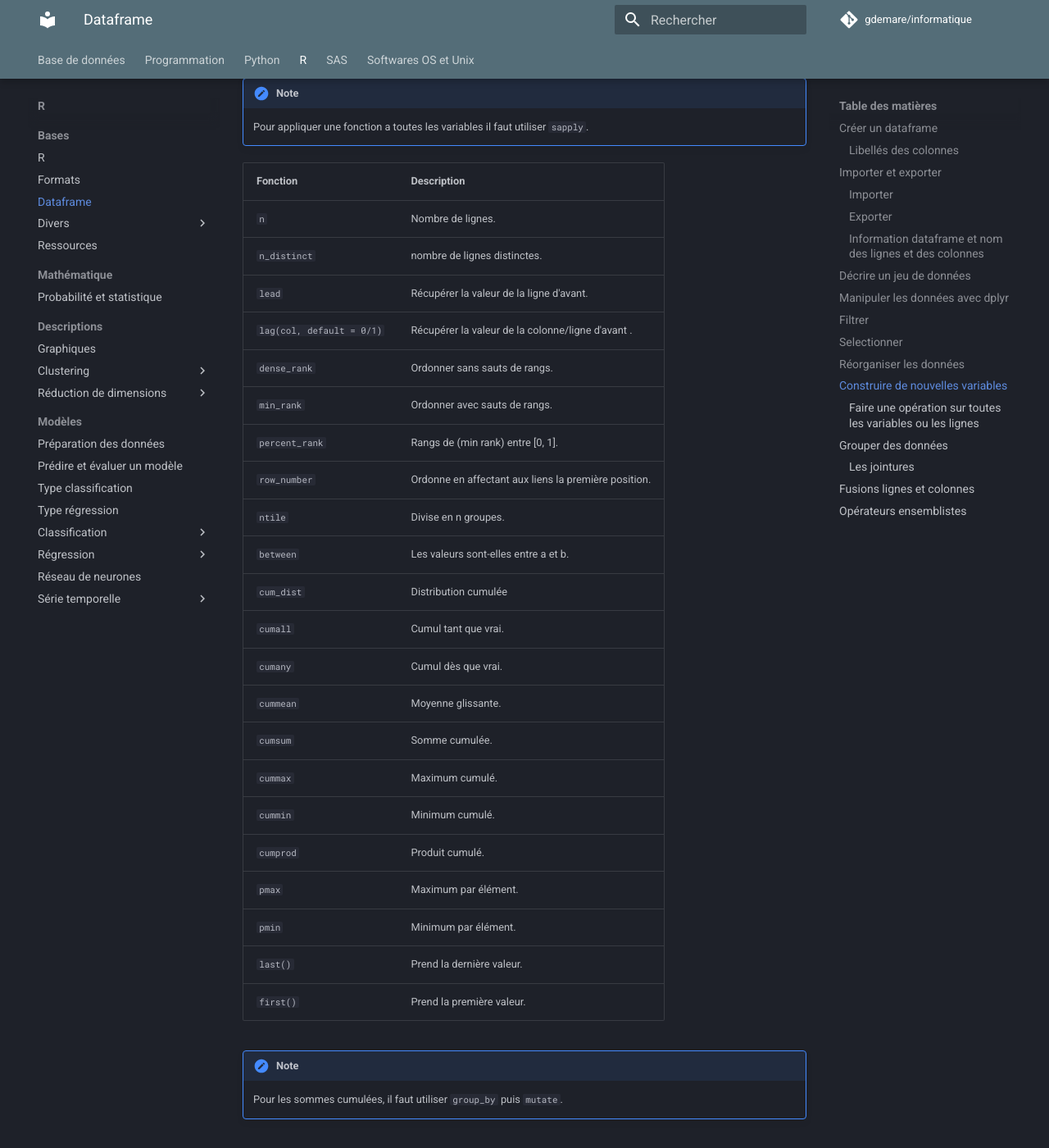
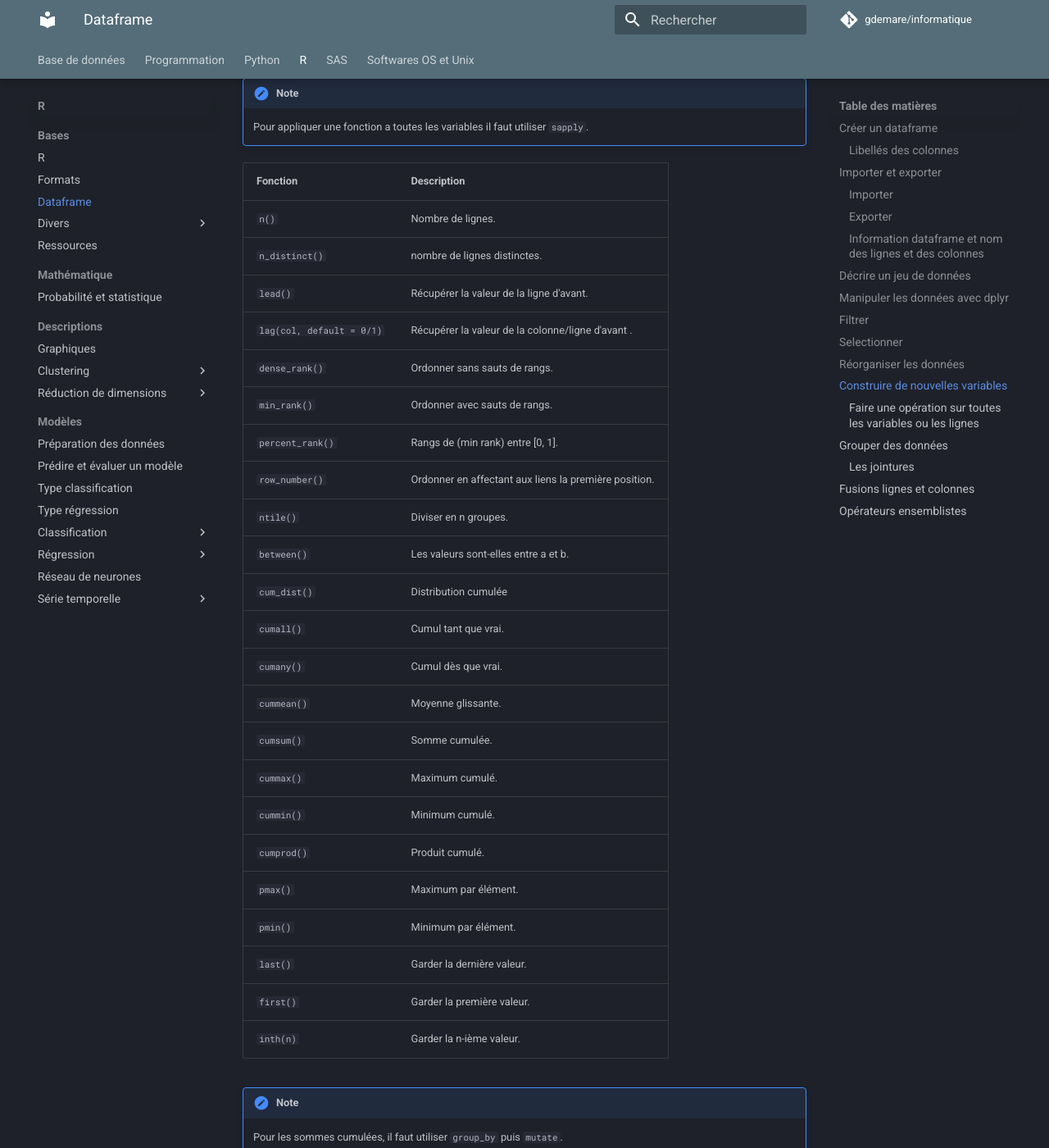
Before and after one commit to gdemare/Informatique, an MkDocs documentation site: the page built from docs/r/manipuler-donnees_r.md, in a window 1280 px wide and 1400 px high, scrolled down 4707 px. Shown: the whole window at 82% size. Built offline with MkDocs 1.6.1 and Material for MkDocs 9.7.7, drawn with Linux system fonts in a browser that asks for light colours; comment, search, counter and statistics services are not loaded; some of the changed text lies outside the part shown.

Commit message:
Update manipuler-donnees_r.md

```diff
--- a/docs/r/manipuler-donnees_r.md
+++ b/docs/r/manipuler-donnees_r.md
@@ -157,31 +157,31 @@ Options :
 !!! note
 	Pour appliquer une fonction a toutes les variables il faut utiliser `sapply`.
 
-
 Fonction		| Description
 ----------------|-----------
-`n` 			| Nombre de lignes.
-`n_distinct` 	| nombre de lignes distinctes.
-`lead`			| Récupérer la valeur de la ligne d'avant.
-`lag(col, default = 0/1)` 			| Récupérer la valeur de la colonne/ligne d'avant .
-`dense_rank` 	| Ordonner sans sauts de rangs.
-`min_rank` 		| Ordonner avec sauts de rangs.
-`percent_rank`	| Rangs de (min rank) entre [0, 1].
-`row_number`	| Ordonne en affectant aux liens la première position.
-`ntile` 		| Divise en n groupes.
-`between` 		| Les valeurs sont-elles entre a et b.
-`cum_dist` 		| Distribution cumulée
-`cumall` 		| Cumul tant que vrai.
-`cumany` 		| Cumul dès que vrai.
-`cummean` 		| Moyenne glissante.
-`cumsum` 		| Somme cumulée.
-`cummax` 		| Maximum cumulé.
-`cummin` 		| Minimum cumulé.
-`cumprod` 		| Produit cumulé.
-`pmax` 			| Maximum par élément.
-`pmin` 			| Minimum par élément.
-`last()` 		| Prend la dernière valeur.
-`first()` 		| Prend la première valeur.
+`n()` 				| Nombre de lignes.
+`n_distinct()` 			| nombre de lignes distinctes.
+`lead()`			| Récupérer la valeur de la ligne d'avant.
+`lag(col, default = 0/1)` 	| Récupérer la valeur de la colonne/ligne d'avant .
+`dense_rank()` 			| Ordonner sans sauts de rangs.
+`min_rank()` 			| Ordonner avec sauts de rangs.
+`percent_rank()`		| Rangs de (min rank) entre [0, 1].
+`row_number()`			| Ordonner en affectant aux liens la première position.
+`ntile()`	 		| Diviser en n groupes.
+`between()`	 		| Les valeurs sont-elles entre a et b.
+`cum_dist()` 			| Distribution cumulée
+`cumall()`	 		| Cumul tant que vrai.
+`cumany()`	 		| Cumul dès que vrai.
+`cummean()`	 		| Moyenne glissante.
+`cumsum()` 			| Somme cumulée.
+`cummax()` 			| Maximum cumulé.
+`cummin()` 			| Minimum cumulé.
+`cumprod()`	 		| Produit cumulé.
+`pmax()` 			| Maximum par élément.
+`pmin()` 			| Minimum par élément.
+`last()` 			| Garder la dernière valeur.
+`first()` 			| Garder la première valeur.
+`inth(n)` 			| Garder la n-ième valeur.
 
 !!! note
 	Pour les sommes cumulées, il faut utiliser `group_by` puis `mutate`.
@@ -191,7 +191,7 @@ Fonction		| Description
 Fonction 		| Défintion
 ----------------|-------------
 `rowSums()`		| Somme
-`colMeans()`	| Moyenne (`colMeans(is.na(data))` utile pour connaitre le pourcentage de valeurs manquantes).
+`colMeans()`		| Moyenne (`colMeans(is.na(data))` utile pour connaitre le pourcentage de valeurs manquantes).
 
 * `sapply(dt, axis = 1/2, fonction)` appliquer une opération à toutes les colonnes ou les lignes.
 
```
Also changed, not shown: other parts of docs/r/manipuler-donnees_r.md (+3 -8 lines).
